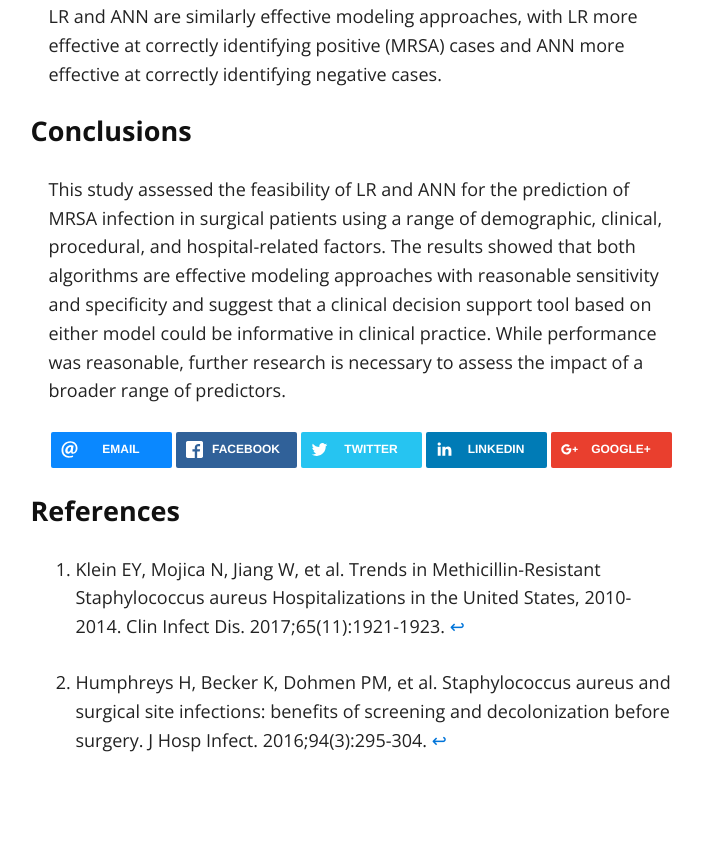
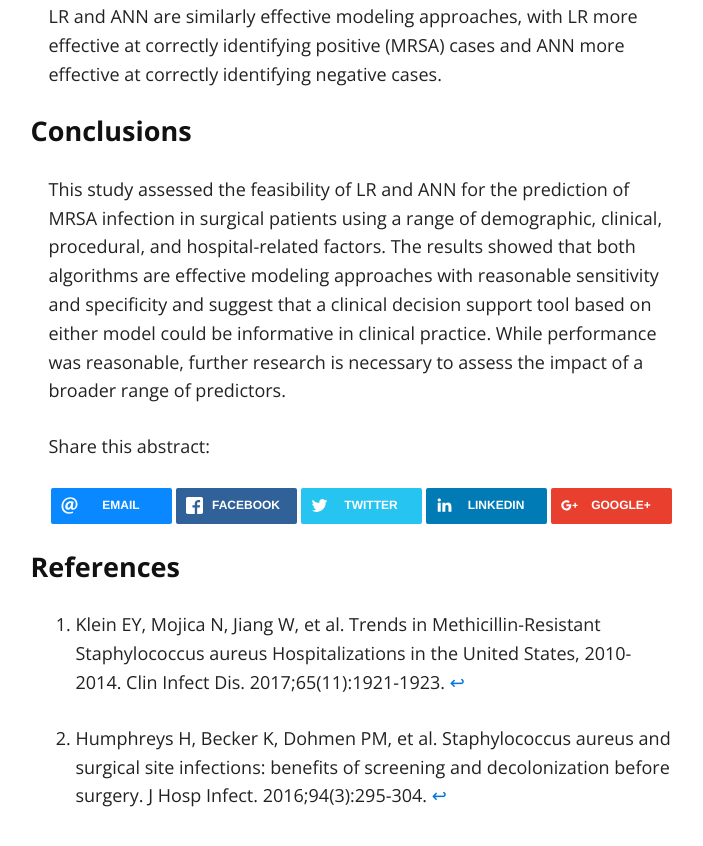
Before and after one commit to kevinwilson/kevinwilson.github.io, a Jekyll site: the page built from index.md, in a window 1280 px wide and 900 px high, scrolled down 2237 px. Shown: the top 846 px of the window, without its empty margins (279-982 px from the left). Built offline with Jekyll 4.4.1, drawn with Linux system fonts in a browser that asks for light colours; nearby versions of some CDN libraries; our own code applies the rules of GitHub Pages for plain Markdown files.

Commit message:
Added abstract

```diff
--- a/index.md
+++ b/index.md
@@ -24,6 +24,8 @@ In the LR model, there were 8,716 true positives, 9,076 true negatives, 3,344 fa
 
 This study assessed the feasibility of LR and ANN for the prediction of MRSA infection in surgical patients using a range of demographic, clinical, procedural, and hospital-related factors. The results showed that both algorithms are effective modeling approaches with reasonable sensitivity and specificity and suggest that a clinical decision support tool based on either model could be informative in clinical practice. While performance was reasonable, further research is necessary to assess the impact of a broader range of predictors.
 
+Share this abstract:
+
 {% include sharing.html %}
 
 #### References
```
